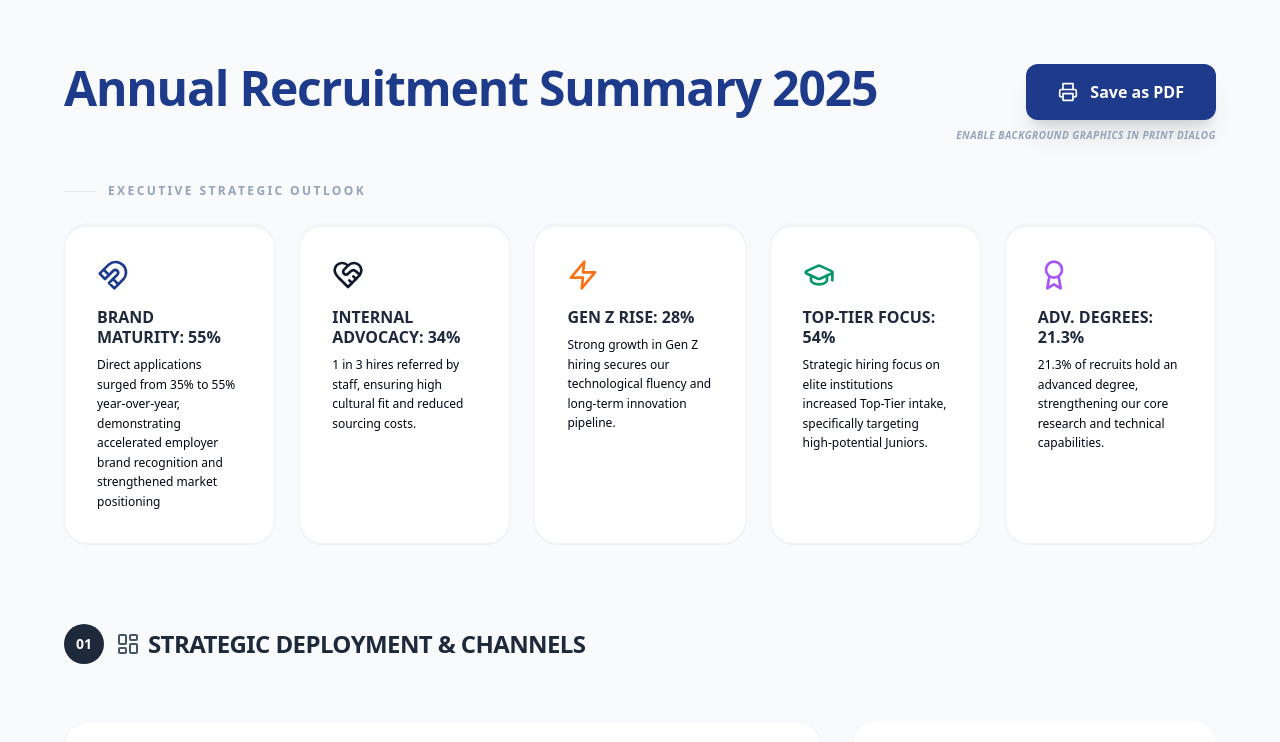
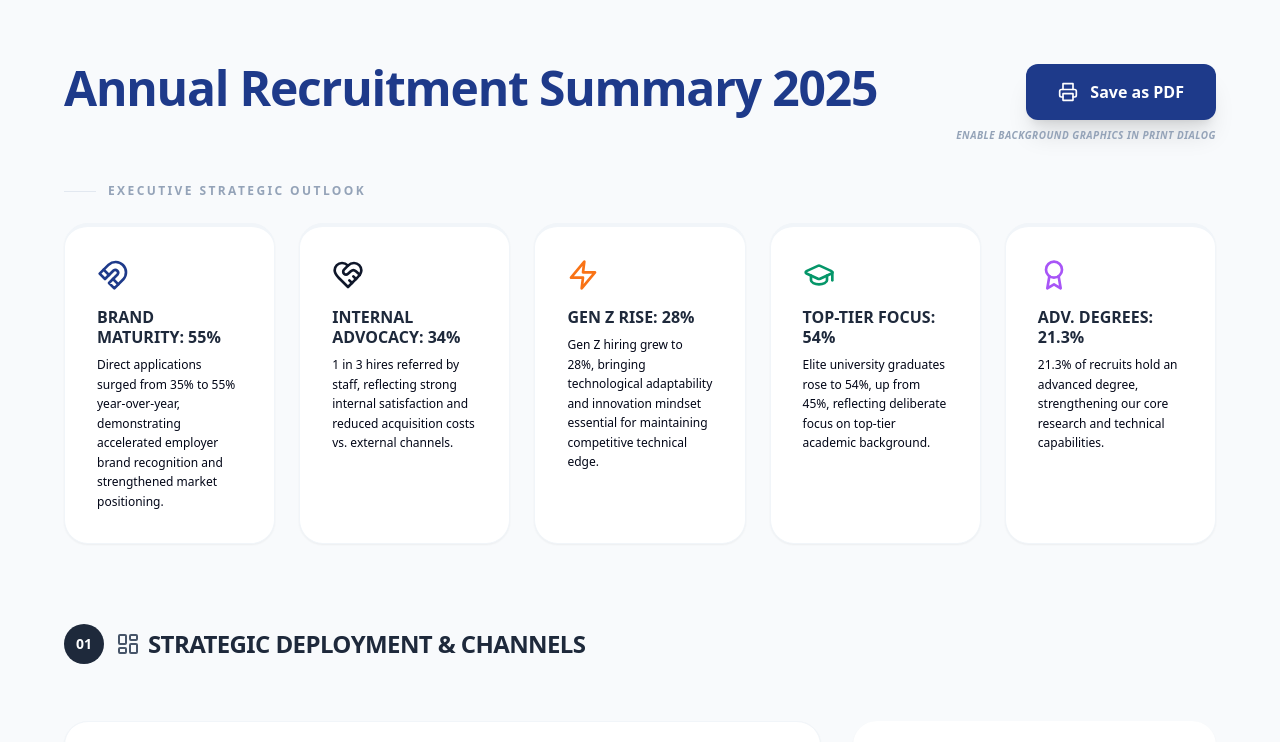
Before and after one commit to yogevr76er/2025_Recruitment_Report, a React (Vite) app: page / in a window 1280 px wide. Shown: the top 742 px of the page. Built offline with nearby package versions, Linux system fonts and the light colour scheme.

Commit message:
Update App.jsx

```diff
--- a/src/App.jsx
+++ b/src/App.jsx
@@ -160,7 +160,7 @@ const App = () => {
               <h3 className="text-base font-bold text-slate-800 mb-2 uppercase leading-tight text-left text-left">Brand Maturity: 55%</h3>
               <p className="text-xs text-slate-950 font-normal leading-relaxed text-left text-left text-left">
                 Direct applications surged from 35% to 55% year-over-year, demonstrating
-                accelerated employer brand recognition and strengthened market positioning
+                accelerated employer brand recognition and strengthened market positioning.
               </p>
             </Card>
 
@@ -168,7 +168,8 @@ const App = () => {
               <HeartHandshake size={32} className="text-navy-600 mb-4 text-left text-left" />
               <h3 className="text-base font-bold text-slate-800 mb-2 uppercase leading-tight">Internal Advocacy: 34%</h3>
               <p className="text-xs text-slate-950 font-normal leading-relaxed text-left text-left text-left">
-                1 in 3 hires referred by staff, ensuring high cultural fit and reduced sourcing costs.
+               1 in 3 hires referred by staff, reflecting strong internal
+              satisfaction and reduced acquisition costs vs. external channels.
               </p>
             </Card>
 
@@ -176,7 +177,8 @@ const App = () => {
               <Zap size={32} className="text-orange-500 mb-4 text-left text-left text-left" />
               <h3 className="text-base font-bold text-slate-800 mb-2 uppercase leading-tight text-left text-left">Gen Z Rise: 28%</h3>
               <p className="text-xs text-slate-950 font-normal leading-relaxed text-left text-left text-left">
-                Strong growth in Gen Z hiring secures our technological fluency and long-term innovation pipeline.
+                Gen Z hiring grew to 28%, bringing technological adaptability and
+                innovation mindset essential for maintaining competitive technical edge.
               </p>
             </Card>
 
@@ -184,7 +186,8 @@ const App = () => {
               <GraduationCap size={32} className="text-emerald-600 mb-4 text-left text-left text-left" />
               <h3 className="text-base font-bold text-slate-800 mb-2 uppercase leading-tight text-left text-left">Top-Tier Focus: 54%</h3>
               <p className="text-xs text-slate-950 font-normal leading-relaxed text-left text-left text-left">
-                Strategic hiring focus on elite institutions increased Top-Tier intake, specifically targeting high-potential Juniors.
+                Elite university graduates rose to 54%, up from 45%, reflecting
+                deliberate focus on top-tier academic background.
               </p>
             </Card>
 
```
